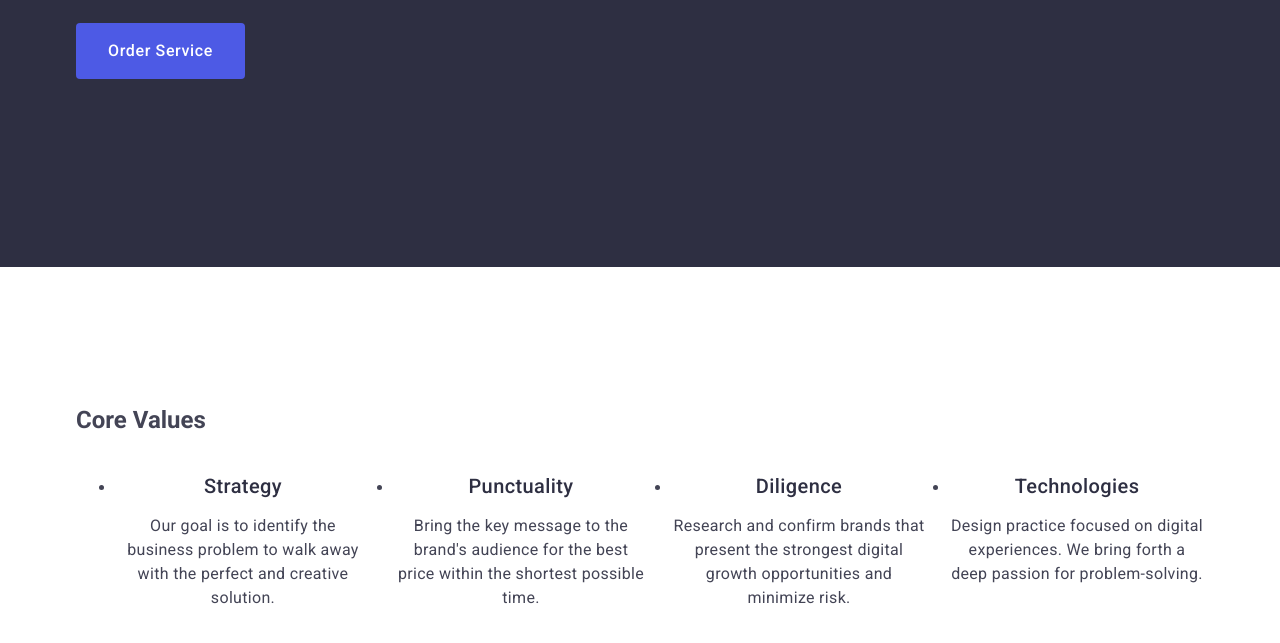
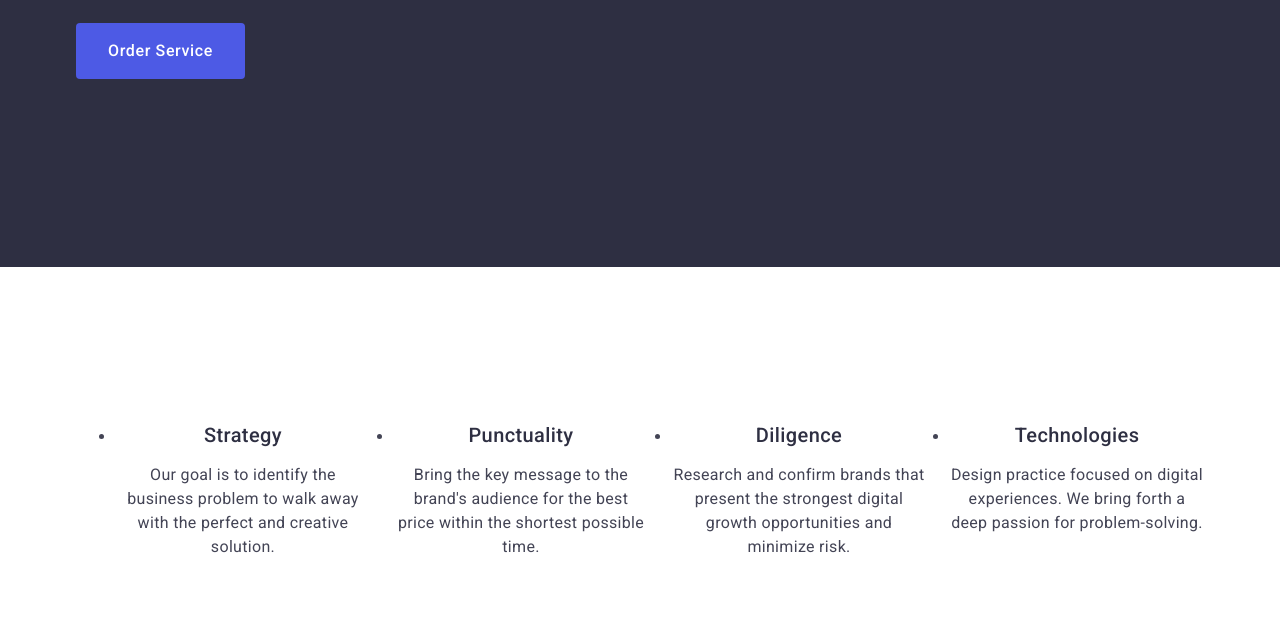
Before and after one commit to gulman31/goit-markup-hw-03, a plain HTML site: page index.html in a window 1280 px wide. Shown: the part 435-1078 px from the top of the page. Drawn offline with nearby package versions, Linux system fonts and the light colour scheme.

Commit message:
Update index.html

```diff
--- a/index.html
+++ b/index.html
@@ -58,7 +58,7 @@
       </section>
       <section class="section-two">
         <div class="container">
-          <h2 class="visual-hidden">Core Values</h2>
+          <h2 class="visually-hidden">Core Values</h2>
           <ul class="list-section-two">
             <li class="section-two-item">
               <h3 class="headline-three">Strategy</h3>
```
